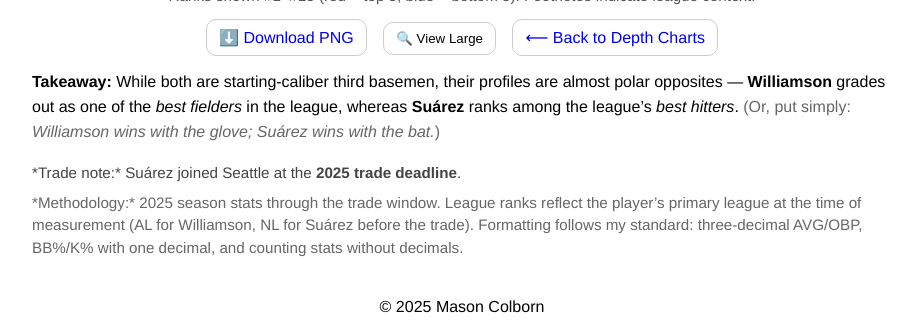
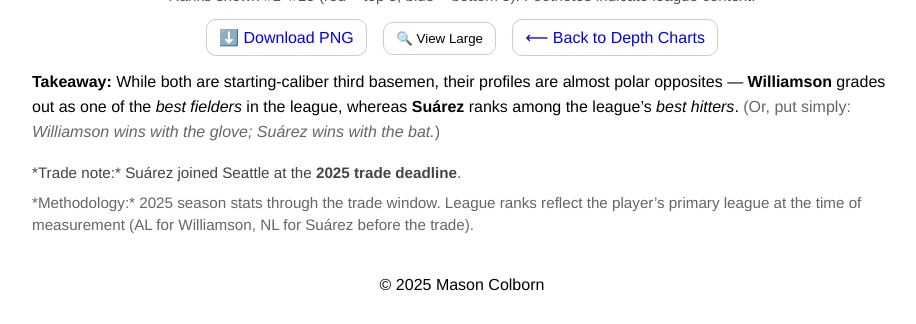
Before and after one commit to relaxedmason/bafta-scripted-comedy-portfolio, a Jekyll site: the page built from sports/baseball/mariners/suarez-vs-williamson.md, in a window 1280 px wide, cut to the strip 629-953 px from the top of the page. Shown: the whole strip, without its empty margins (178-1094 px from the left). Built offline with Jekyll 4.4.1, drawn with Linux system fonts in a browser that asks for light colours; a script that is not in the unit is left out; after the commit the page ends 931 px from its top, so only the background shows below that.

Commit message:
Update suarez-vs-williamson.md

```diff
--- a/sports/baseball/mariners/suarez-vs-williamson.md
+++ b/sports/baseball/mariners/suarez-vs-williamson.md
@@ -62,7 +62,7 @@
   </p>
   <p style="margin:.4rem 0; color:#666;">
     *Methodology:* 2025 season stats through the trade window. League ranks reflect the player’s primary league at the time of measurement
-    (AL for Williamson, NL for Suárez before the trade). Formatting follows my standard: three-decimal AVG/OBP, BB%/K% with one decimal, and counting stats without decimals.
+    (AL for Williamson, NL for Suárez before the trade).
   </p>
 </div>
 
```
